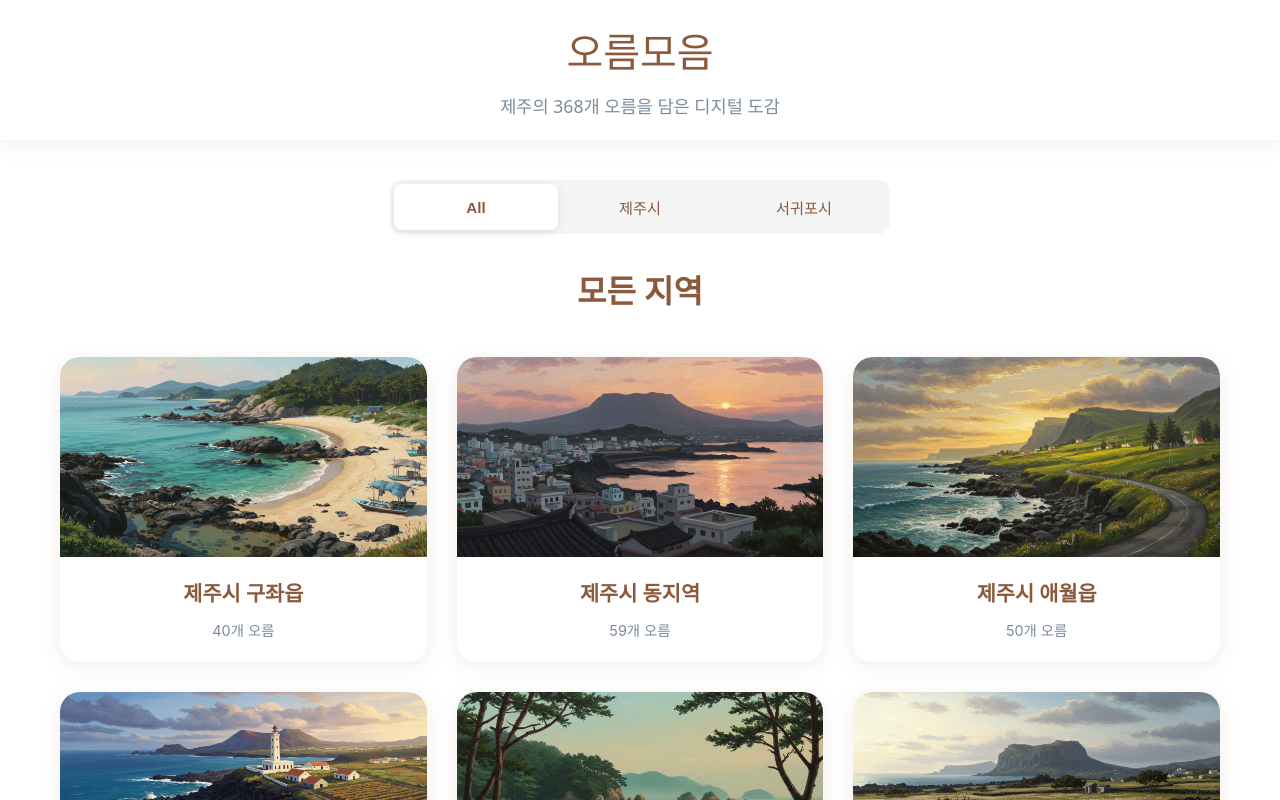
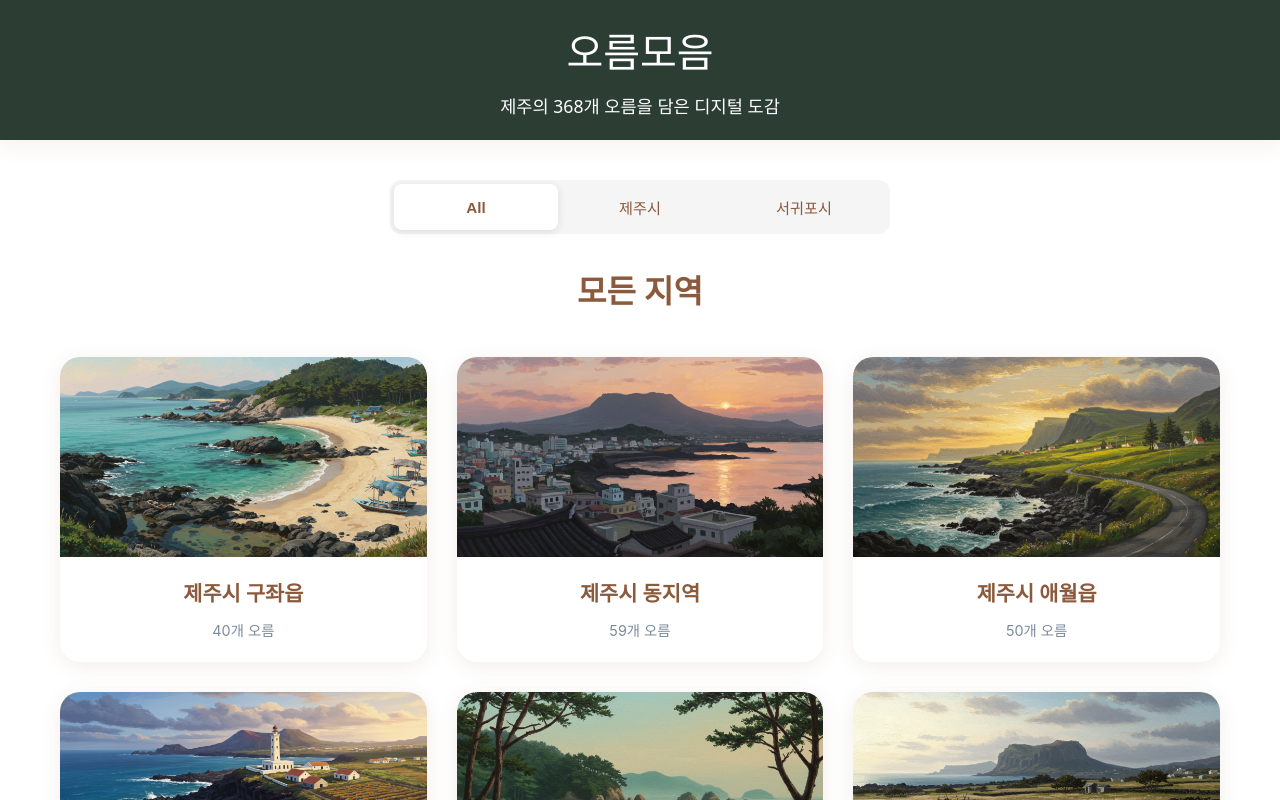
Before and after one commit to lux-02/oreummoeum, a Next.js app: page / in a window 1280 px wide. Shown: the top 800 px of the page. Built offline with nearby package versions, Linux system fonts and the light colour scheme; no server answers; a web font is replaced by a local one.

Commit message:
update main point color

```diff
--- a/styles/Home.module.css
+++ b/styles/Home.module.css
@@ -173,7 +173,7 @@ a.secondary {
 
 /* 헤더 */
 .header {
-  background: white;
+  background: var(--moss-green);
   box-shadow: var(--shadow-soft);
   position: sticky;
   top: 0;
@@ -191,21 +191,16 @@ a.secondary {
 .headerContent h1 {
   font-family: "Diphylleia", system-ui;
   font-size: 2.5rem;
-  color: var(--earth-brown);
+  color: var(--white);
   margin-bottom: 8px;
   font-weight: 400;
   transition: all 0.3s ease;
 }
 
-.headerContent h1:hover {
-  color: var(--moss-green);
-  transform: scale(1.02);
-}
-
 .subtitle {
   font-family: "Diphylleia", system-ui;
   font-size: 1.1rem;
-  color: var(--mist-blue-gray);
+  color: var(--white);
   margin: 0;
 }
 
--- a/styles/globals.css
+++ b/styles/globals.css
@@ -76,11 +76,11 @@ a {
 }
 
 ::-webkit-scrollbar-track {
-  background: var(--light-gray);
+  background: var(--moss-green);
 }
 
 ::-webkit-scrollbar-thumb {
-  background: var(--earth-brown);
+  background: var(--moss-green);
   border-radius: 4px;
 }
 
```
